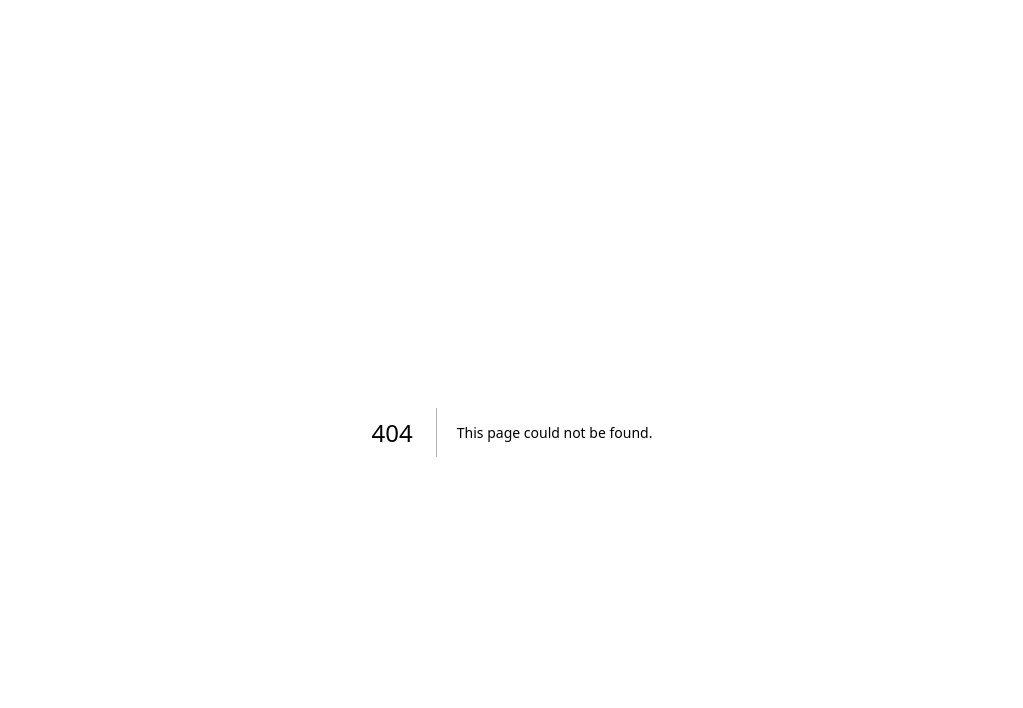
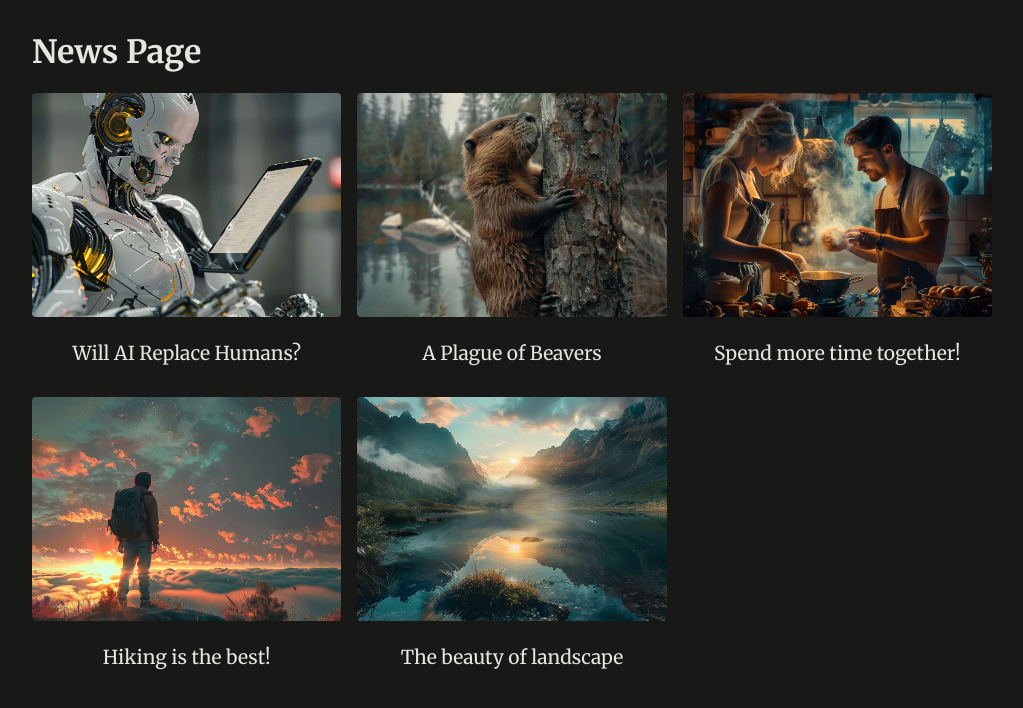
Before and after one commit to Artebah/Next-news, a Next.js app: page /news in a window 1280 px wide. Before the commit this address had no page. Shown: the top 708 px of the page, without its empty margins (128-1151 px from the left). Built offline with nearby package versions, Linux system fonts and the light colour scheme.

Commit message:
add news page

```diff
--- /dev/null
+++ b/app/news/page.tsx
@@ -0,0 +1,27 @@
+import Link from "next/link";
+import Image from "next/image";
+import { DUMMY_NEWS } from "@/dummy-news";
+
+export default function NewsPage() {
+  return (
+    <>
+      <h1>News Page</h1>
+      <ul className="news-list">
+        {DUMMY_NEWS.map((newsItem) => (
+          <li key={newsItem.id}>
+            <Link href={`/news/${newsItem.slug}`}>
+              <Image
+                src={`/images/${newsItem.image}`}
+                alt={newsItem.title}
+                width={100}
+                height={100}
+                quality={100}
+              />
+              <span>{newsItem.title}</span>
+            </Link>
+          </li>
+        ))}
+      </ul>
+    </>
+  );
+}
```
